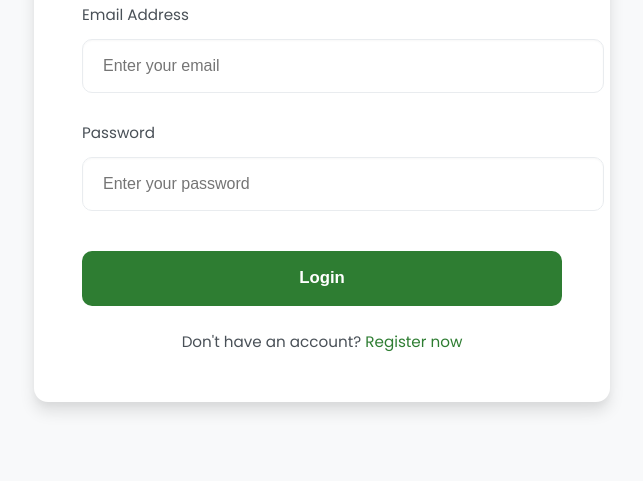
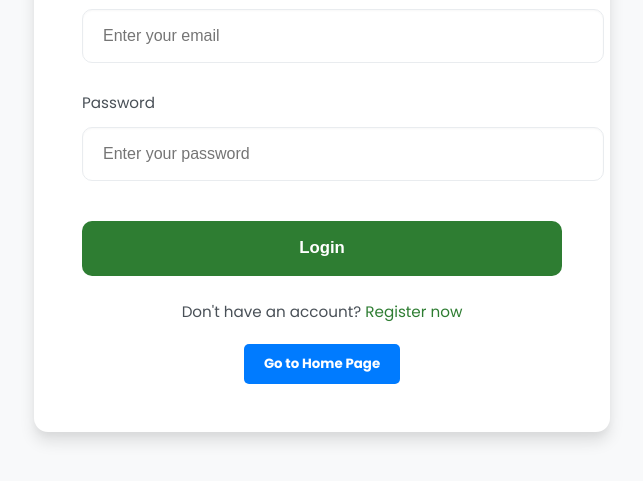
Before and after one commit to hopetoachieve/Scan4swachhta, a website: page Scan4Swachata-main/public/citizenlogin.html in a window 1280 px wide. Shown: the part 359-840 px from the top of the page, without its empty margins (318-961 px from the left). Drawn offline with Linux system fonts and the light colour scheme.

Commit message:
added go home button to all pages and set up a blocker for the collector and citizen dashboard

```diff
--- a/Scan4Swachata-main/public/citizenlogin.html
+++ b/Scan4Swachata-main/public/citizenlogin.html
@@ -35,11 +35,24 @@
       <div class="login-options">
         Don't have an account? <a href="citizenregister.html">Register now</a>
       </div>
+      <div class="home-btn-container">
+        <button type="button" class="home-btn" onclick="goHome()">Go to Home Page</button>
+      </div>
     </form>
   </div>
 
 
-  <script>
+
+  <script >
+     function goHome() {
+    window.location.href = 'index.html';
+    }
+          // In citizenregister.js or a <script> tag on login page
+      history.pushState(null, null, location.href);
+      window.onpopstate = function () {
+        history.go(1); // Prevents back nav
+      };
+
     async function citizenLogin(event) {
       event.preventDefault();
 
--- a/Scan4Swachata-main/public/css/citizenlogin.css
+++ b/Scan4Swachata-main/public/css/citizenlogin.css
@@ -177,3 +177,23 @@ body {
     padding: 1rem;
   }
 }
+.home-btn-container {
+  text-align: center;
+  margin-top: 20px;
+}
+
+.home-btn {
+  background-color: #007BFF;
+  color: white;
+  border: none;
+  padding: 10px 20px;
+  font-weight: bold;
+  border-radius: 5px;
+  cursor: pointer;
+  font-family: 'Poppins', sans-serif;
+  transition: background-color 0.3s ease;
+}
+
+.home-btn:hover {
+  background-color: #0056b3;
+}
--- a/Scan4Swachata-main/public/css/citizenregister.css
+++ b/Scan4Swachata-main/public/css/citizenregister.css
@@ -199,3 +199,23 @@
       padding: 1rem;
     }
   }
+  .home-btn-container {
+    text-align: center;
+    margin-top: 20px;
+  }
+
+  .home-btn {
+    background-color: #007BFF;
+    color: white;
+    border: none;
+    padding: 10px 20px;
+    font-weight: bold;
+    border-radius: 5px;
+    cursor: pointer;
+    font-family: 'Poppins', sans-serif;
+    transition: background-color 0.3s ease;
+  }
+
+  .home-btn:hover {
+    background-color: #0056b3;
+  }
--- a/Scan4Swachata-main/public/css/collectorlogin.css
+++ b/Scan4Swachata-main/public/css/collectorlogin.css
@@ -159,3 +159,24 @@ body {
     padding: 1rem;
   }
 }
+
+.home-btn-container {
+  text-align: center;
+  margin-top: 20px;
+}
+
+.home-btn {
+  background-color: #007BFF;
+  color: white;
+  border: none;
+  padding: 10px 20px;
+  font-weight: bold;
+  border-radius: 5px;
+  cursor: pointer;
+  font-family: 'Poppins', sans-serif;
+  transition: background-color 0.3s ease;
+}
+
+.home-btn:hover {
+  background-color: #0056b3;
+}
--- a/Scan4Swachata-main/public/css/collectorregister.css
+++ b/Scan4Swachata-main/public/css/collectorregister.css
@@ -174,3 +174,24 @@
       }
 
   }
+
+  .home-btn-container {
+    text-align: center;
+    margin-top: 20px;
+  }
+
+  .home-btn {
+    background-color: #007BFF;
+    color: white;
+    border: none;
+    padding: 10px 20px;
+    font-weight: bold;
+    border-radius: 5px;
+    cursor: pointer;
+    font-family: 'Poppins', sans-serif;
+    transition: background-color 0.3s ease;
+  }
+
+  .home-btn:hover {
+    background-color: #0056b3;
+  }
--- a/Scan4Swachata-main/public/css/municipallogin.css
+++ b/Scan4Swachata-main/public/css/municipallogin.css
@@ -153,6 +153,26 @@
     color: var(--primary-dark);
     text-decoration: underline;
   }
+  .home-btn-container {
+    text-align: center;
+    margin-top: 20px;
+  }
+
+  .home-btn {
+    background-color: #007BFF;
+    color: white;
+    border: none;
+    padding: 10px 20px;
+    font-weight: bold;
+    border-radius: 5px;
+    cursor: pointer;
+    font-family: 'Poppins', sans-serif;
+    transition: background-color 0.3s ease;
+  }
+
+  .home-btn:hover {
+    background-color: #0056b3;
+  }
 
   @keyframes fadeIn {
     from { opacity: 0; transform: translateY(5px); }
--- a/Scan4Swachata-main/public/css/municipalregister.css
+++ b/Scan4Swachata-main/public/css/municipalregister.css
@@ -9,6 +9,26 @@
     --text: #212529;
     --error: #dc3545;
     --success: #28a745;
+  }
+  .home-btn-container {
+    text-align: center;
+    margin-top: 20px;
+  }
+
+  .home-btn {
+    background-color: #007BFF;
+    color: white;
+    border: none;
+    padding: 10px 20px;
+    font-weight: bold;
+    border-radius: 5px;
+    cursor: pointer;
+    font-family: 'Poppins', sans-serif;
+    transition: background-color 0.3s ease;
+  }
+
+  .home-btn:hover {
+    background-color: #0056b3;
   }
 
   body {
```
Also changed, not shown: Scan4Swachata-main/public/citizendashboard.html (+15 -1 lines), Scan4Swachata-main/public/citizenregister.html (+8 -0 lines), Scan4Swachata-main/public/collectordashboard.html (+13 -1 lines), Scan4Swachata-main/public/collectorlogin.html (+13 -0 lines), Scan4Swachata-main/public/collectorregister.html (+7 -0 lines), Scan4Swachata-main/public/js/citizendashboard.js (+20 -2 lines), Scan4Swachata-main/public/js/collectordashboard.js (+19 -0 lines), Scan4Swachata-main/public/municipallogin.html (+7 -0 lines), Scan4Swachata-main/public/municipalregister.html (+11 -3 lines).
